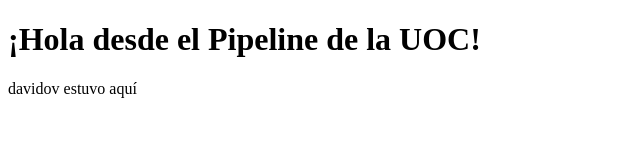
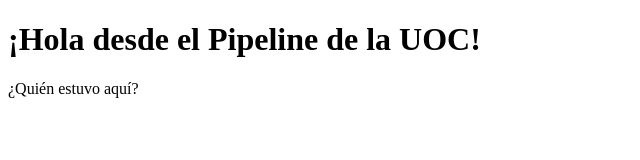
Before and after one commit to davidov-uoc/DevOps_UOC, a plain HTML site: page index.html in a window 1280 px wide. Shown: the full height of the page, 0-640 px from the left. Drawn offline with Linux system fonts and the light colour scheme.

Commit message:
Update index.html

```diff
--- a/index.html
+++ b/index.html
@@ -6,6 +6,6 @@
 </head>
 <body>
     <h1>¡Hola desde el Pipeline de la UOC!</h1>
-    <p>davidov estuvo aquí <p>
+    <p>¿Quién estuvo aquí?</p>
 </body>
 </html>
```
